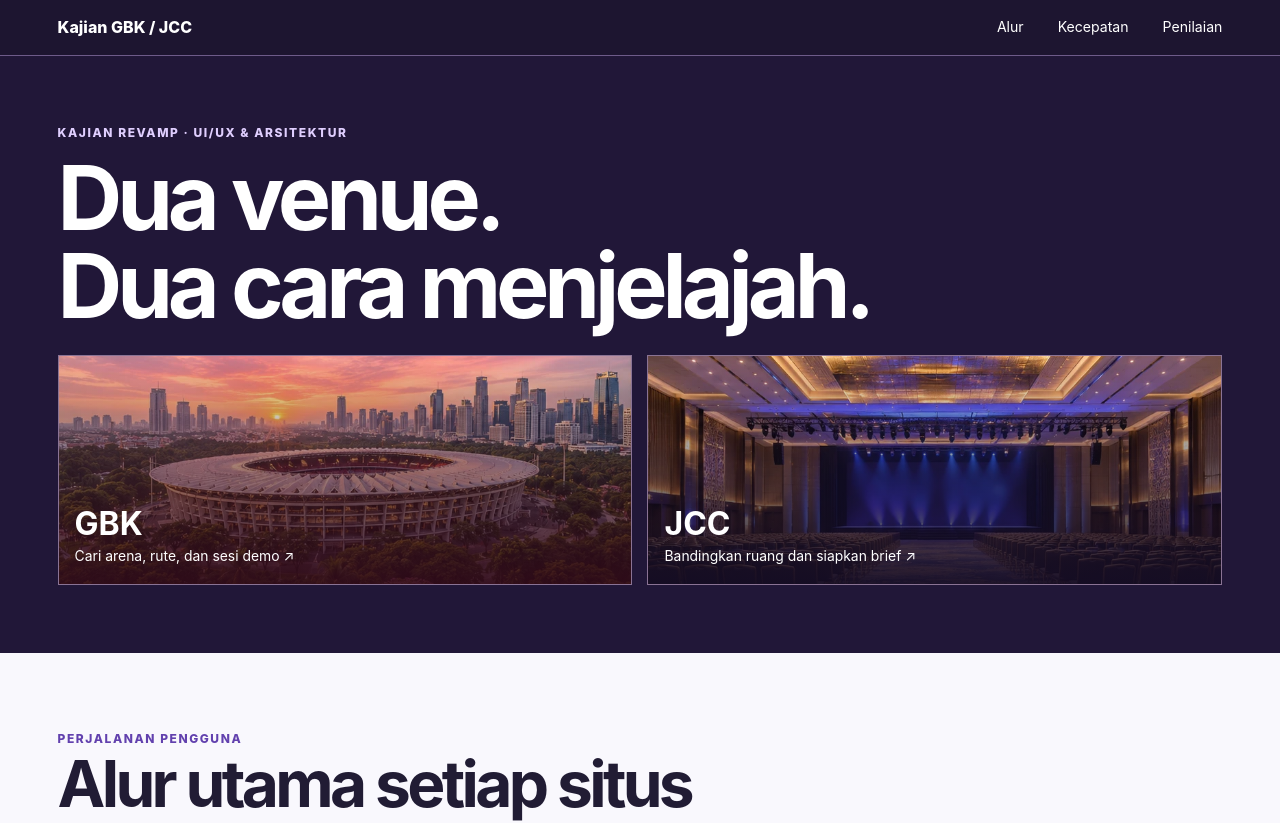
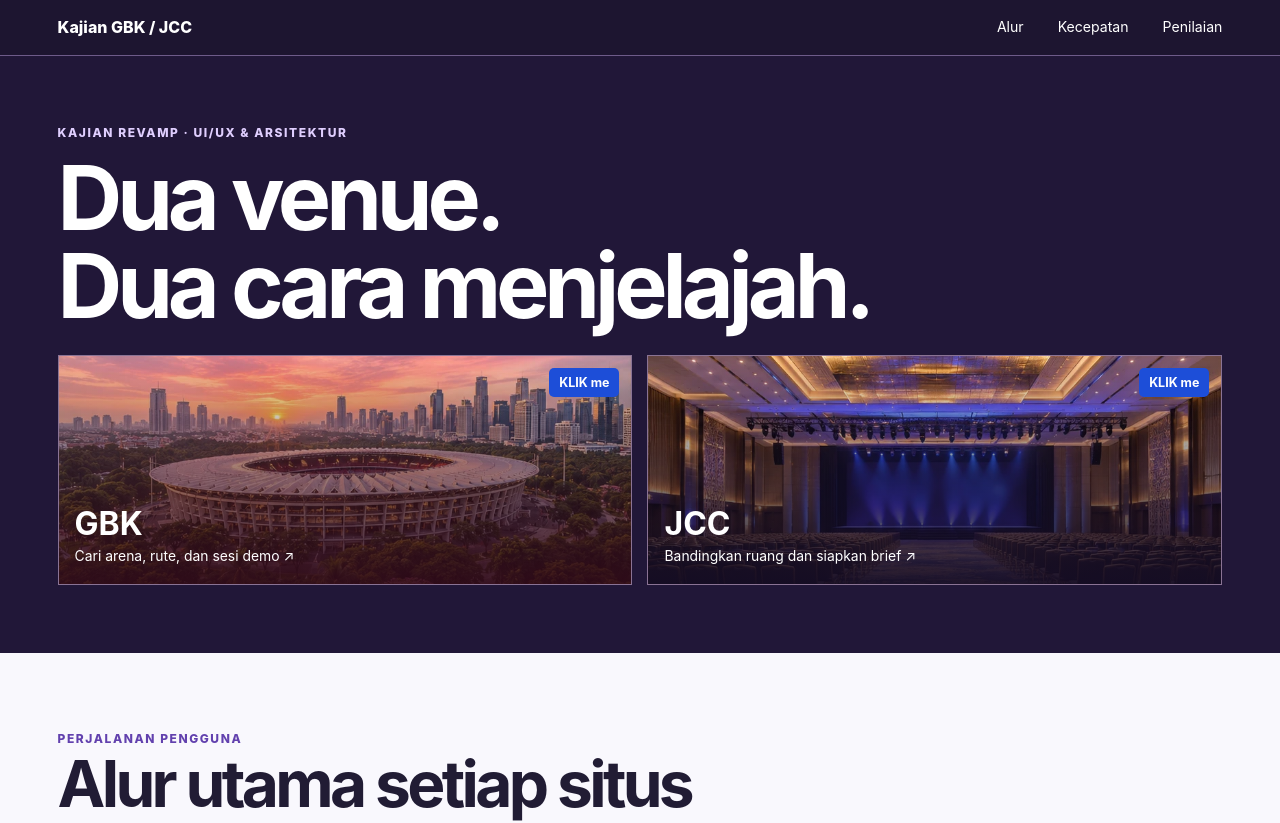
Before and after one commit to irsyaad06/revamping, a plain HTML site: page index.html in a window 1280 px wide. Shown: the top 823 px of the page. Drawn offline with Linux system fonts and the light colour scheme.

Commit message:
Add click badges to GBK and JCC cards

```diff
--- a/assets/kajian.css
+++ b/assets/kajian.css
@@ -11,3 +11,20 @@ h1,h2{line-height:.98;letter-spacing:-.057em}h1{font-size:clamp(3rem,7vw,7.3rem)
 .table-scroll{overflow:auto;border:1px solid var(--line);border-radius:10px}table{width:100%;border-collapse:collapse;min-width:680px;background:#fff;text-align:left;font-size:.87rem}th,td{padding:10px 12px;border-bottom:1px solid var(--line);vertical-align:top}thead,.total{background:#ece4f9}.score{display:inline-grid;place-items:center;width:28px;height:28px;color:white;background:#6241a1;border-radius:7px}.score.alt{background:#0d6e64}.architecture{margin-top:22px}.roadmap{border-top:1px solid var(--line)}details{margin-top:18px;border-block:1px solid var(--line);padding:12px 0}summary{cursor:pointer;font-weight:750}footer{background:#211738;color:white;padding:22px 0;font-size:.86rem}
 @media(max-width:690px){.wrap{width:calc(100% - 30px)}.journeys,.bench-grid{grid-template-columns:1fr}.project{min-height:170px}.project div{padding:9px}.project span{font-size:.73rem}.metrics{gap:5px}.metrics div{padding:8px}.bar-row{grid-template-columns:95px 1fr 40px}.flow{gap:8px}.flow li:not(:last-child)::after{right:-7px}.flow li{padding:5px}}
 @media(prefers-reduced-motion:reduce){:root{scroll-behavior:auto}}
+
+.project .project-click {
+  position: absolute;
+  top: 12px;
+  right: 12px;
+  margin: 0;
+  padding: 5px 10px;
+  border-radius: 5px;
+  background: #1d4ed8;
+  color: #fff;
+  font-size: .78rem;
+  font-weight: 750;
+}
+.project:hover .project-click,
+.project:focus-visible .project-click {
+  background: #1e40af;
+}
--- a/index.html
+++ b/index.html
@@ -8,8 +8,8 @@
 <header class="mast"><div class="wrap nav"><a class="brand" href="index.html">Kajian GBK / JCC</a><nav aria-label="Navigasi kajian"><a href="#alur">Alur</a><a href="#kecepatan">Kecepatan</a><a href="#pilihan">Penilaian</a></nav></div></header>
 <main>
 <section class="hero"><div class="wrap"><p class="eyebrow">Kajian revamp · UI/UX & arsitektur</p><h1>Dua venue.<br>Dua cara menjelajah.</h1><div class="hero-projects">
-<a href="gbk.html" class="project project-g"><img src="assets/gbk-hero.webp" alt=""><div><strong>GBK</strong><span>Cari arena, rute, dan sesi demo ↗</span></div></a>
-<a href="jcc.html" class="project project-j"><img src="assets/jcc-hero.webp" alt=""><div><strong>JCC</strong><span>Bandingkan ruang dan siapkan brief ↗</span></div></a>
+<a href="gbk.html" class="project project-g"><img src="assets/gbk-hero.webp" alt=""><span class="project-click" aria-hidden="true">KLIK me</span><div><strong>GBK</strong><span>Cari arena, rute, dan sesi demo ↗</span></div></a>
+<a href="jcc.html" class="project project-j"><img src="assets/jcc-hero.webp" alt=""><span class="project-click" aria-hidden="true">KLIK me</span><div><strong>JCC</strong><span>Bandingkan ruang dan siapkan brief ↗</span></div></a>
 </div></div></section>
 <section class="wrap section" id="alur">
 <div class="head"><p class="eyebrow">Perjalanan pengguna</p><h2>Alur utama setiap situs</h2></div>
```
